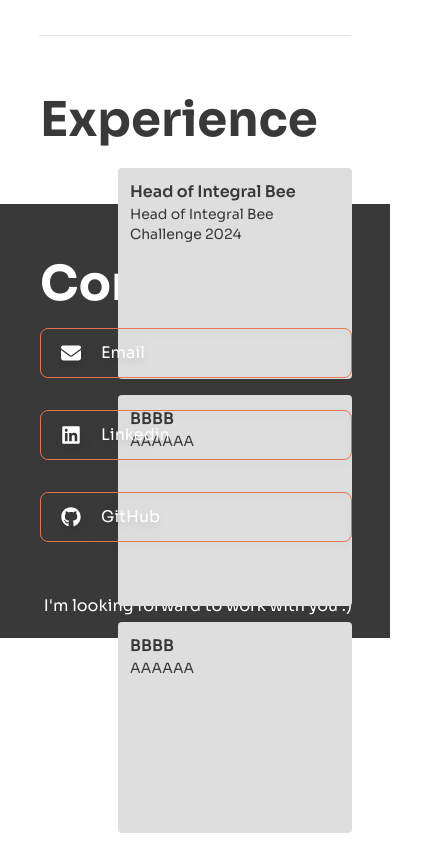
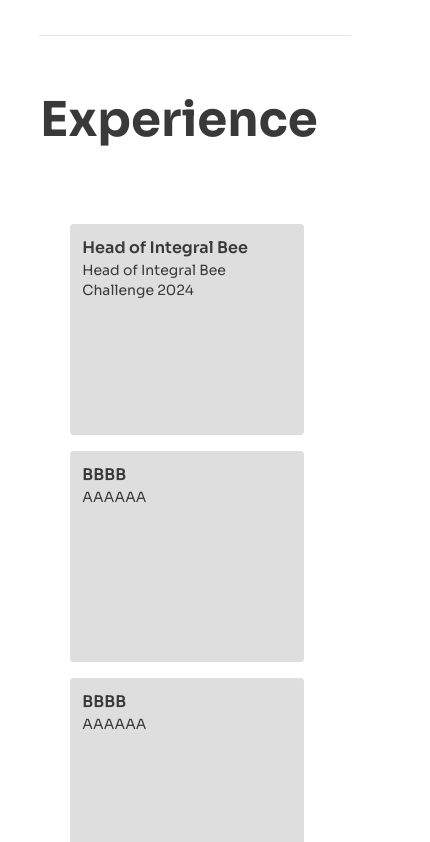
Before and after one commit to neennera/NaphatPortfolio, a React (Vite) app: page / in a window 390 px wide. Shown: the part 2682-3524 px from the top of the page, 430 px wide, since content can reach past the window. Built offline with nearby package versions, Linux system fonts and the light colour scheme.

Commit message:
resolve: responsive grid

```diff
--- a/src/components/Experience.tsx
+++ b/src/components/Experience.tsx
@@ -4,7 +4,7 @@ const Experience = () => {
   return (
     <div
       id="experience"
-      className="flex scroll-my-10 flex-col w-full lg:section-min-height items-start justify-start p-10 space-y-10"
+      className="flex scroll-my-10 flex-col w-full md:section-min-height items-start justify-start p-10 space-y-10"
     >
       <p className="text-5xl font-bold">Experience</p>
       <Experience_Card />
--- a/src/components/Experience_Card.tsx
+++ b/src/components/Experience_Card.tsx
@@ -15,13 +15,12 @@ const Experience_Card = () => {
   const selectedItem = items.find(item => item.id === selectedId);
 
   return (
-    <div className="absolute w-full pt-6">
-      <div className="relative h-[50vh] w-fill">
+    <div className="relative sm:absolute w-[95%] pt-8">
       {/* all exp card*/}
-        <div className="absolute flex flex-wrap px-6 justify-center">
+      <div className="relative sm:absolute flex flex-wrap sm:px-6 justify-center">
         {items.map(item => (
           <motion.div
-              className={`h-[25vh] rounded bg-beightDark p-3 m-2 ${item.width}`}
+            className={`h-[25vh] rounded bg-beightDark p-3 my-2 sm:m-2 ${item.width}`}
             layoutId={item.id.toString()}
             onClick={() => setSelectedId(item.id)}
           >
@@ -45,7 +44,7 @@ const Experience_Card = () => {
       <AnimatePresence>
         {selectedId !== null && selectedItem && (
           <motion.div
-              className="hidden sm:absolute bg-beightDark rounded-md absolute w-[60vw] md:h-[40vh] flex flex-row justify-between left-[15%] top-[200%] p-8"
+            className="hidden sm:absolute  bg-beightDark rounded-md  w-[60vw] md:h-[40vh] flex flex-row justify-between left-[15%] top-[300%] p-8"
             layoutId={selectedId.toString()}
           >
             <div>
@@ -66,7 +65,6 @@ const Experience_Card = () => {
         )}
       </AnimatePresence>
     </div>
-    </div>
   );
 };
 
```
Lines whose indentation alone changed are shown as unchanged.
